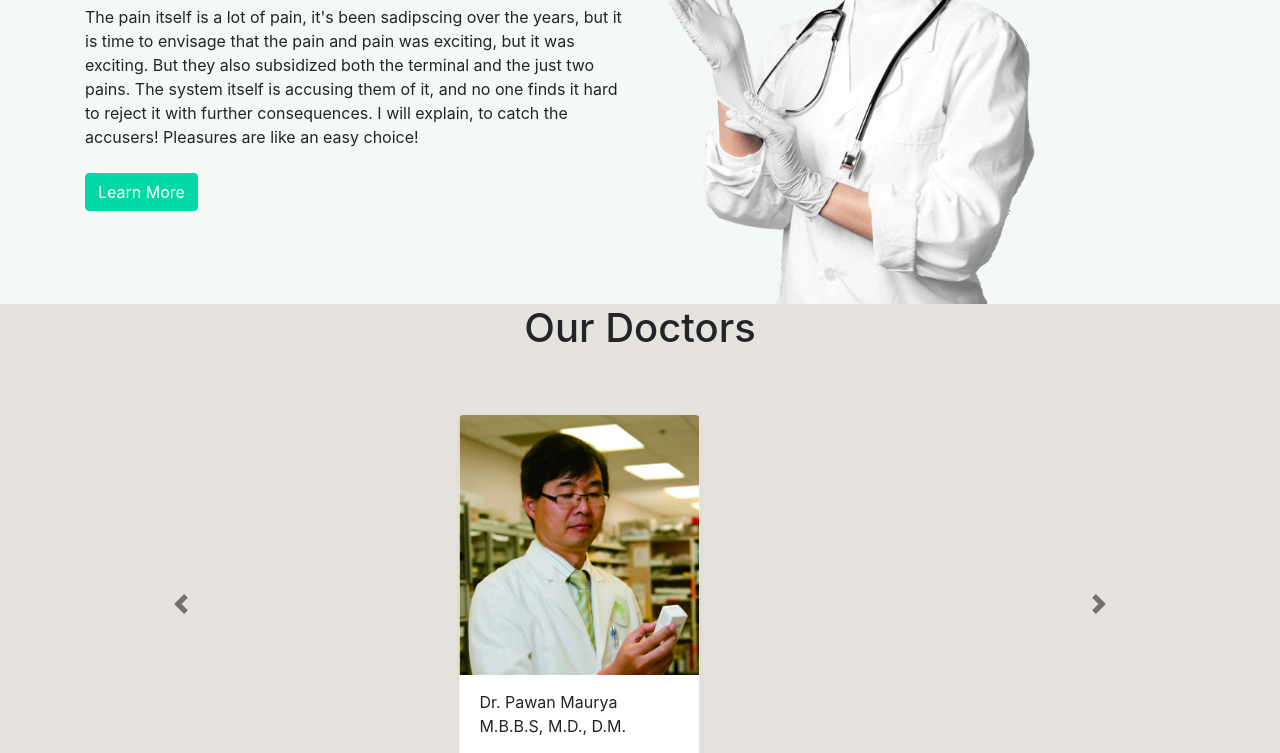
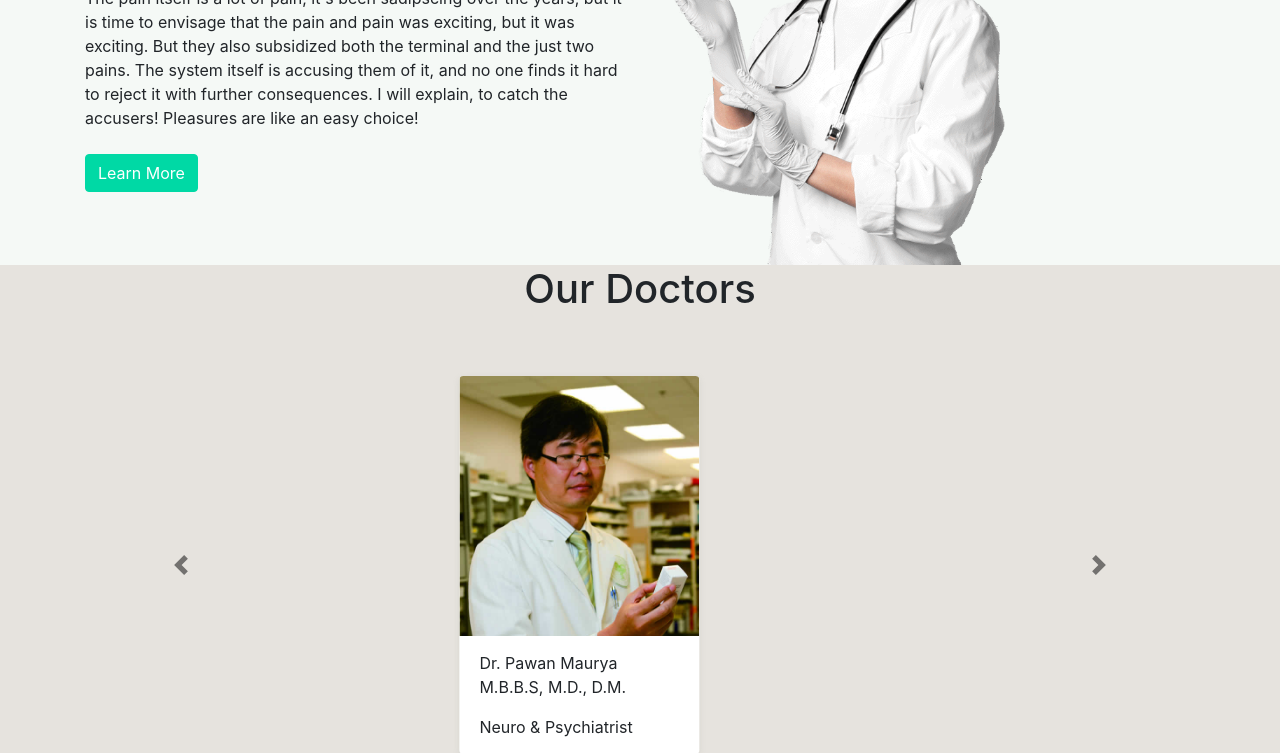
Before and after one commit to Anwarulhaquekhan/Helth-Medical-center, a plain HTML site: page index.html in a window 1280 px wide. Shown: the part 822-1575 px from the top of the page. Drawn offline with nearby package versions, Linux system fonts and the light colour scheme.

Commit message:
changed in index.html

```diff
--- a/index.html
+++ b/index.html
@@ -103,7 +103,7 @@
                     </div>
                     <div class="col-lg-6">
                         <div>
-                            <img src="assets/img/bg-doctor.png" width="380" alt="">
+                            <img src="assets/img/bg-doctor.png" width="350" alt="">
                         </div>
                     </div>
                 </div>
```
